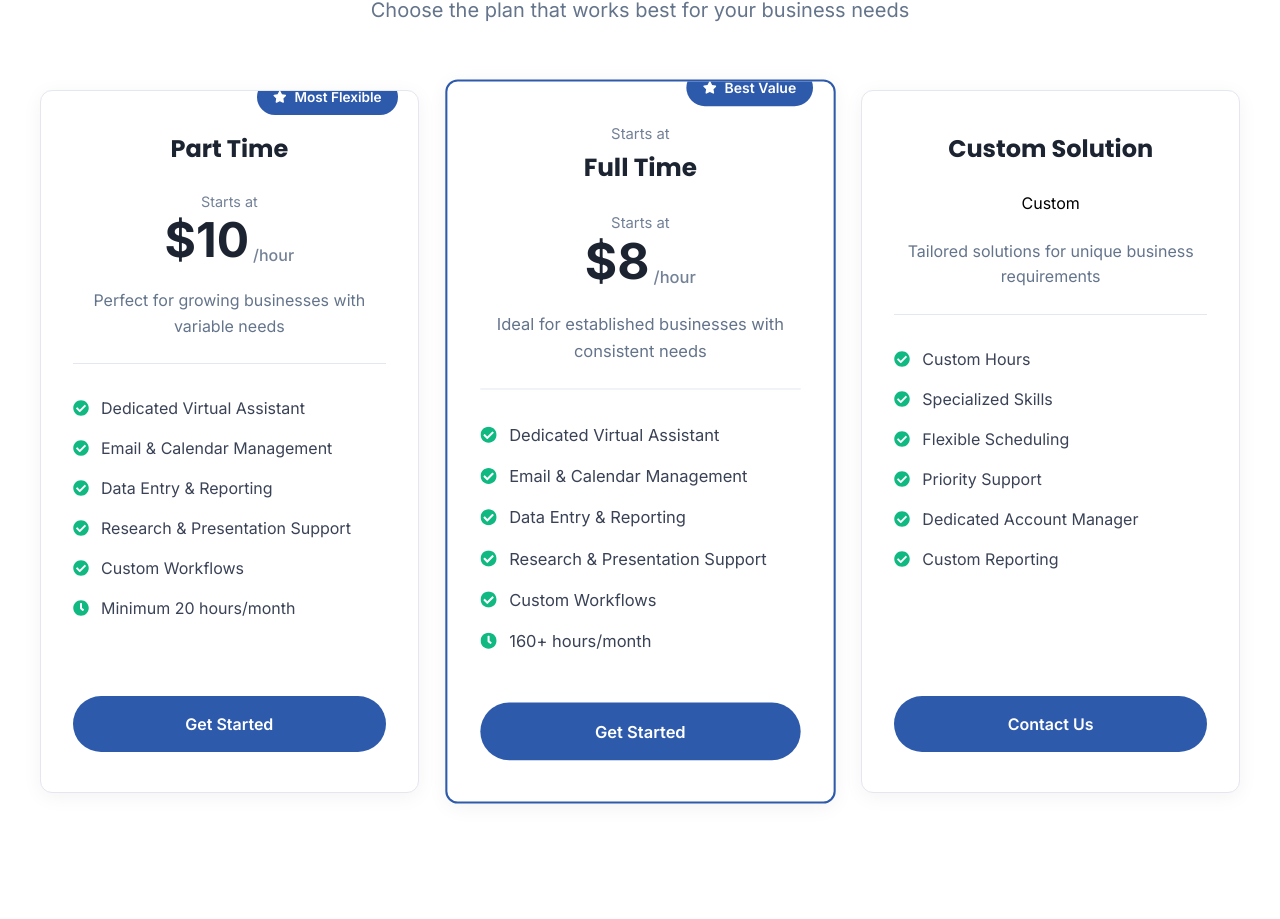
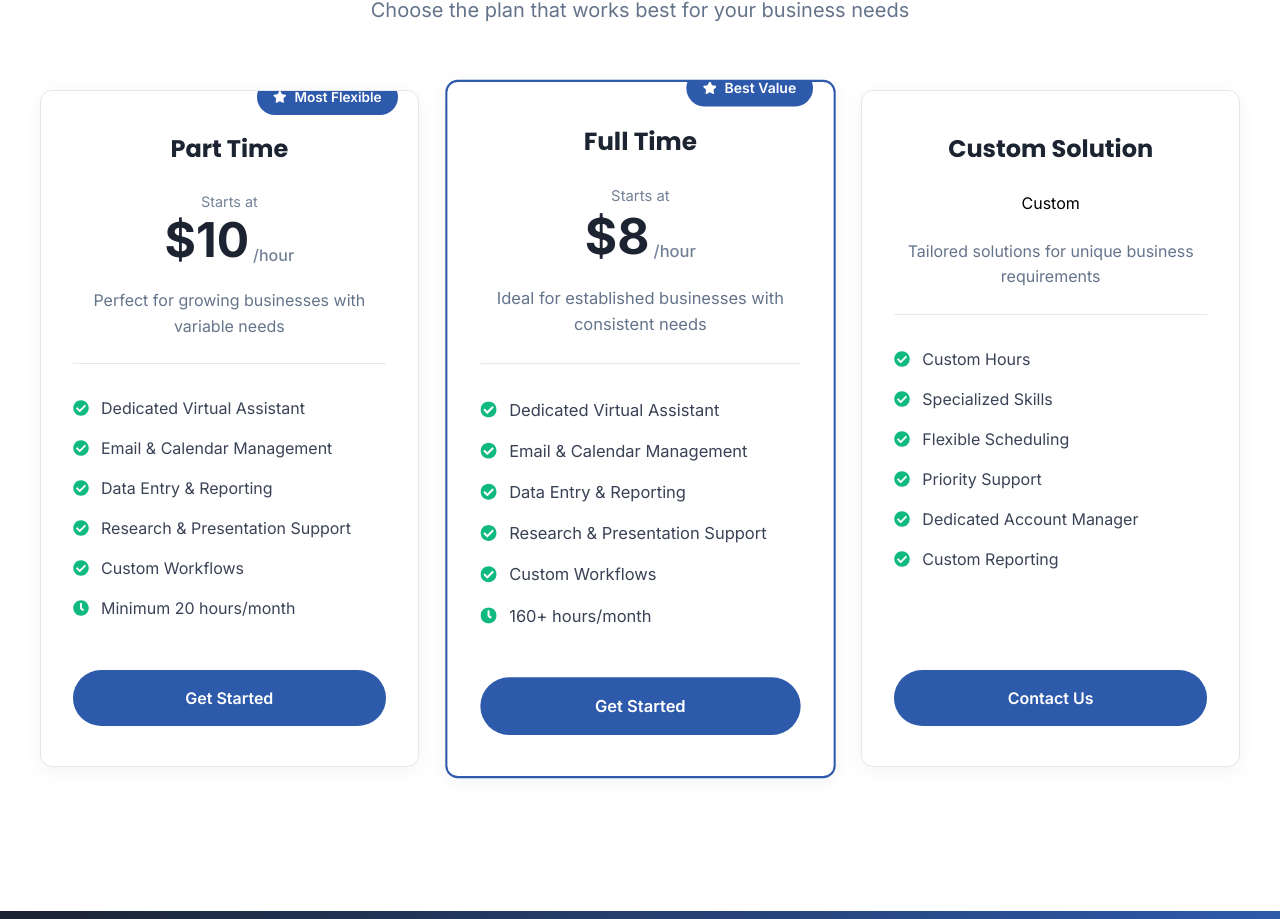
Before and after one commit to RonJimena-Dev/AssistlyVA, a Next.js app: page / in a window 1280 px wide. Shown: the part 3338-4257 px from the top of the page. Built offline with nearby package versions, Linux system fonts and the light colour scheme.

Commit message:
fix pricing v2

```diff
--- a/src/components/PricingSection.tsx
+++ b/src/components/PricingSection.tsx
@@ -59,7 +59,6 @@ const PricingSection = () => {
 
           {/* Full Time Plan */}
           <div className={`${styles.pricingCard} ${styles.featured}`}>
-            <div className={styles.startsAtLabel}>Starts at</div>
             <div className={styles.popularBadge}>
               <FaStar /> Best Value
             </div>
```
